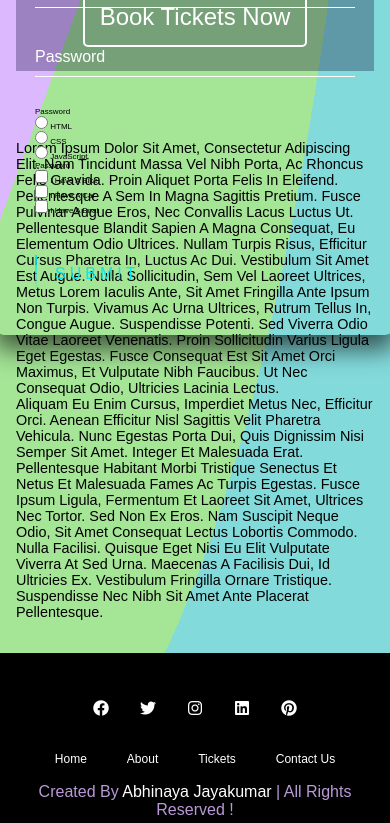
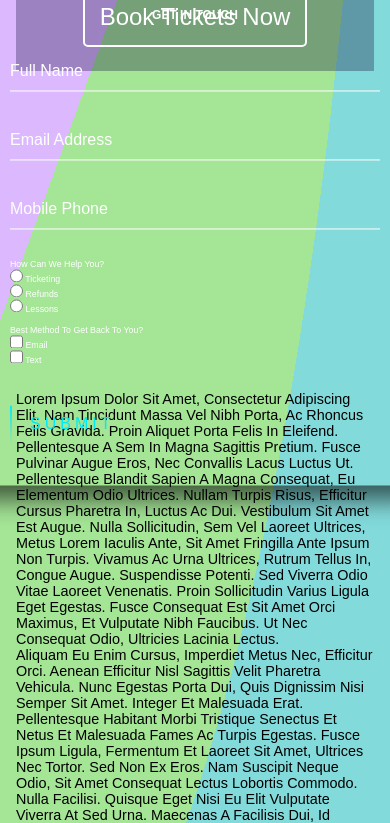
Before and after one commit to abi-jay/HTML-CSS-JavaScript-SBA, a plain HTML site: page views/contact.html in a window 390 px wide. Shown: the part 903-1726 px from the top of the page. Drawn offline with Linux system fonts and the light colour scheme; a web font is replaced by a local one.

Commit message:
Completed project

```diff
--- a/styles/style.css
+++ b/styles/style.css
@@ -891,7 +891,7 @@ button {
 
   .popup {
     margin: 70px auto;
-    padding: 20px;
+    padding: 120px;
     background: #fff;
     border-radius: 5px;
     width: 30%;
@@ -921,7 +921,6 @@ button {
     max-height: 30%;
     overflow: auto;
   }
-
   @media screen and (max-width: 700px){
     .box{
       width: 70%;
@@ -1014,13 +1013,21 @@ button {
     background-color: #fff;
     font-weight: bold;
 }
+.choose1{
+    margin-top:30%;
+    color: #000000;
+    padding: 5px 0 10px;
+    font-size: 1.8em;
+    display: inherit;
+    margin-bottom: 2%;
+}
 .login-box {
   position: absolute;
   top: 120%;
   left: 50%;
-  width: 400px;
+  width: 450px;
   padding: 40px;
-  border-bottom: 30%;
+  margin-top: 16%;
   transform: translate(-50%, -50%);
   box-sizing: border-box;
   box-shadow: 0 15px 25px rgba(0,0,0,.6);
@@ -1171,7 +1178,80 @@ button {
     bottom: 100%;
   }
 }
+.overlay-1 {
+    position: fixed;
+    top: 50%;
+    bottom: 0;
+    left: 0;
+    right: 0;
+    background: rgba(0, 0, 0, 0.7);
+    transition: opacity 500ms;
+    visibility: hidden;
+    opacity: 0;
+  }
+  .overlay-1:target {
+    visibility: visible;
+    opacity: 1;
+  }
+.popup-1 {
+    margin: 70px auto;
+    padding: 120px;
+    background: #fff;
+    border-radius: 5px;
+    width: 30%;
+    font-size: 2.2em;
+    position: relative;
+    transition: all 5s ease-in-out;
+  }
 
+  .popup-1 h2 {
+    margin-top: 0;
+    color: #333;
+  }
+  .popup-1 .close-1 {
+    position: absolute;
+    top: 20px;
+    right: 30px;
+    transition: all 200ms;
+    font-size: 2.0em;
+    font-weight: bold;
+    text-decoration: none;
+    color: #333;
+  }
+  .popup-1 .close-1:hover {
+    color: #06D85F;
+  }
+  .popup-1 .content-1 {
+    max-height: 30%;
+    overflow: auto;
+  }
+  @media screen and (max-width:1024px){
+    .choose1{
+        margin-top:70%;
+        margin-bottom: 2%;
+    }
+    .login-box {
+        margin-top: 30%;
+    }
+}
+@media screen and (max-width:768px){
+    .choose1{
+        margin-top:70%;
+        margin-bottom: 2%;
+    }
+    .login-box {
+        margin-top: 30%;
+    }
+}
+@media screen and (max-width:480px){
+    .choose1{
+        margin-top:70%;
+        margin-bottom: 2%;
+    }
+    .login-box {
+        margin-top: 30%;
+    }
+}
 /* ------------------------------------------CONTACT SECTION */
 
 /* ------------------------------------------BLOG SECTION */
@@ -1334,9 +1414,6 @@ button {
         padding: 0.5rem;
         font-size: 2rem;
     }
-}
-
-@media (max-width: 768px){
     html{
         font-size: 50%;
     }
--- a/views/contact.html
+++ b/views/contact.html
@@ -94,50 +94,63 @@
     </section>
     <!---------------------------------------------VIDEO SECTION -->
     <!---------------------------------------------CONTACT SECTION -->
-    <section class="about1" >
+    <section class="form1" >
         <div class="login-box">
-        <h2>Login</h2>
+        <h2>GET IN TOUCH</h2>
         <form>
           <div class="user-box">
             <input type="text" name="" required="">
-            <label>Username</label>
+            <label>Full name</label>
           </div>
           <div class="user-box">
-            <input type="password" name="" required="">
-            <label>Password</label>
+            <input type="text" name="" required="" style="text-transform: lowercase;">
+            <label>Email Address</label>
           </div>
-          <div>
-            <label>Password</label><br>
-            <input type="radio" id="html" name="fav_language" value="HTML">
-      <label for="html">HTML</label><br>
-      <input type="radio" id="css" name="fav_language" value="CSS">
-      <label for="css">CSS</label><br>
-      <input type="radio" id="javascript" name="fav_language" value="JavaScript">
-      <label for="javascript">JavaScript</label>
+          <div class="user-box">
+            <input type="text" name="" required="">
+            <label>Mobile Phone</label>
           </div>
-          <div >
-            <label>Password</label><br>
-            <input type="checkbox" id="vehicle1" name="vehicle1" value="Bike">
-      <label for="vehicle1"> I have a bike</label><br>
-      <input type="checkbox" id="vehicle2" name="vehicle2" value="Car">
-      <label for="vehicle2"> I have a car</label><br>
-      <input type="checkbox" id="vehicle3" name="vehicle3" value="Boat">
-      <label for="vehicle3"> I have a boat</label><br>
+          <div style="font-size: 1.1em; margin-bottom: 3%; color: #fff;">
+            <label>How can we help you?</label><br>
+            <input type="radio" id="rad-ticket" name="help" value="Ticketing">
+      <label for="ad-ticket">Ticketing</label><br>
+      <input type="radio" id="rad-refund" name="help" value="Refunds">
+      <label for="rad-refund">Refunds</label><br>
+      <input type="radio" id="rad-lesson" name="help" value="Lessons">
+      <label for="rad-lesson">Lessons</label>
           </div>
-          <a href="#">
+          <div style="font-size: 1.1em; color: #fff;">
+            <label>Best method to get back to you?</label><br>
+            <input type="checkbox" id="chk-email" name="chk-email" value="Email">
+      <label for="chk-email"> Email</label><br>
+      <input type="checkbox" id="chk-text" name="chk-text" value="Text">
+      <label for="chk-text"> Text</label><br>
+          </div>
+          <a href="#popup-sub">
             <span></span>
             <span></span>
             <span></span>
             <span></span>
             Submit
           </a>
+
         </form>
-      </div>
+
 
     </section>
+    <div id="popup-sub" class="overlay-1">
+        <div class="popup-1">
+            <h2>Thank you !</h2>
+            <a class="close-1" href="#">&times;</a>
+            <div class="content-1">
+                Our team will reach out shortly!
+            </div>
+        </div>
+    </div>
+  </div>
     <!---------------------------------------------CONTACT SECTION -->
     <section>
-        <span class="choose">
+        <span class="choose1">
             Lorem ipsum dolor sit amet, consectetur adipiscing elit. Nam tincidunt massa vel nibh porta, ac rhoncus felis gravida. Proin aliquet porta felis in eleifend. Pellentesque a sem in magna sagittis pretium. Fusce pulvinar augue eros, nec convallis lacus luctus ut. Pellentesque blandit sapien a magna consequat, eu elementum odio ultrices. Nullam turpis risus, efficitur cursus pharetra in, luctus ac dui. Vestibulum sit amet est augue. Nulla sollicitudin, sem vel laoreet ultrices, metus lorem iaculis ante, sit amet fringilla ante ipsum non turpis. Vivamus ac urna ultrices, rutrum tellus in, congue augue. Suspendisse potenti. Sed viverra odio vitae laoreet venenatis. Proin sollicitudin varius ligula eget egestas. Fusce consequat est sit amet orci maximus, et vulputate nibh faucibus. Ut nec consequat odio, ultricies lacinia lectus.
 <br>
 Aliquam eu enim cursus, imperdiet metus nec, efficitur orci. Aenean efficitur nisl sagittis velit pharetra vehicula. Nunc egestas porta dui, quis dignissim nisi semper sit amet. Integer et malesuada erat. Pellentesque habitant morbi tristique senectus et netus et malesuada fames ac turpis egestas. Fusce ipsum ligula, fermentum et laoreet sit amet, ultrices nec tortor. Sed non ex eros. Nam suscipit neque odio, sit amet consequat lectus lobortis commodo. Nulla facilisi. Quisque eget nisi eu elit vulputate viverra at sed urna. Maecenas a facilisis dui, id ultricies ex. Vestibulum fringilla ornare tristique. Suspendisse nec nibh sit amet ante placerat pellentesque.
```
